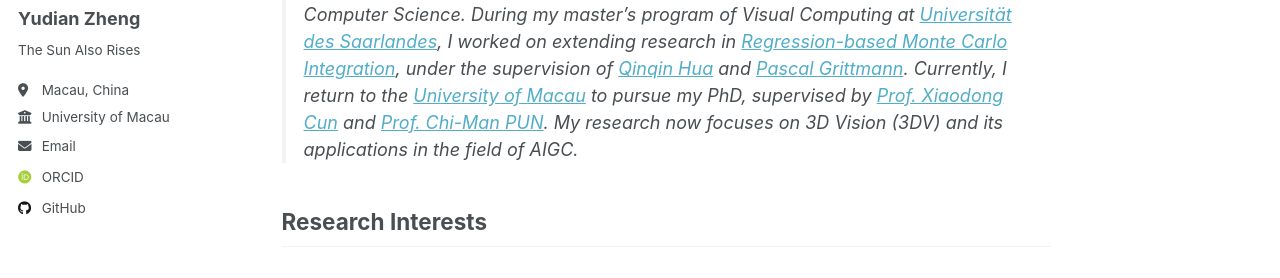
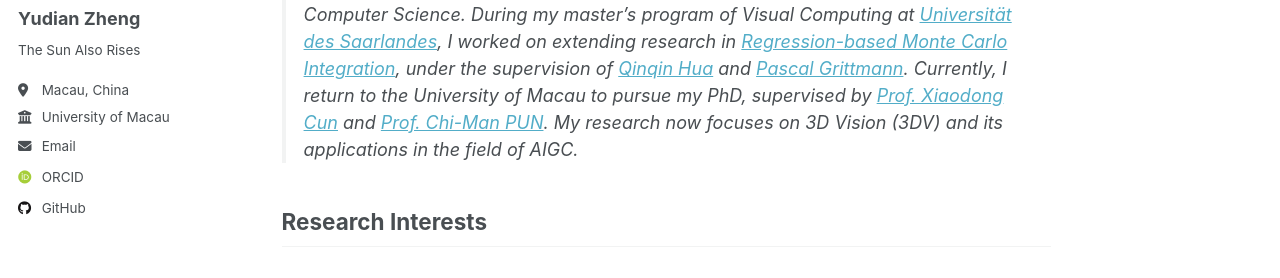
Before and after one commit to yudianzheng/yudianzheng.github.io, a Jekyll site: the page built from _pages/about.md, in a window 1280 px wide and 900 px high. Shown: the part 279-557 px from the top of the window. Built offline with Jekyll 4.4.1, drawn with Linux system fonts in a browser that asks for light colours; some web fonts are replaced; a script that is not in the unit is left out; part of the change alters nothing that is shown.

```diff
--- a/_pages/about.md
+++ b/_pages/about.md
@@ -11,7 +11,7 @@ redirect_from:
 
 ## My Academic Path
 
-> I completed my undergraduate studies at the [University of Macau](https://www.um.edu.mo/), majoring in Computer Science. During my master’s program of Visual Computing at [Universität des Saarlandes](https://www.uni-saarland.de/), I worked on extending research in [Regression-based Monte Carlo Integration](https://arxiv.org/pdf/2211.07422), under the supervision of [Qinqin Hua](https://qingqin-hua.com/) and [Pascal Grittmann](https://graphics.cg.uni-saarland.de/people/grittmann.html). Currently, I return to the [University of Macau](https://www.um.edu.mo/) to pursue my PhD, supervised by [Prof. Xiaodong Cun](https://vinthony.github.io/academic/) and [Prof. Chi-Man PUN](https://cmpun.github.io/). My research now focuses on 3D Vision (3DV) and its applications in the field of AIGC.
+> I completed my undergraduate studies at the [University of Macau](https://www.um.edu.mo/), majoring in Computer Science. During my master’s program of Visual Computing at [Universität des Saarlandes](https://www.uni-saarland.de/), I worked on extending research in [Regression-based Monte Carlo Integration](https://arxiv.org/pdf/2211.07422), under the supervision of [Qinqin Hua](https://qingqin-hua.com/) and [Pascal Grittmann](https://graphics.cg.uni-saarland.de/people/grittmann.html). Currently, I return to the University of Macau to pursue my PhD, supervised by [Prof. Xiaodong Cun](https://vinthony.github.io/academic/) and [Prof. Chi-Man PUN](https://cmpun.github.io/). My research now focuses on 3D Vision (3DV) and its applications in the field of AIGC.
 
 ## Research Interests
 
```
